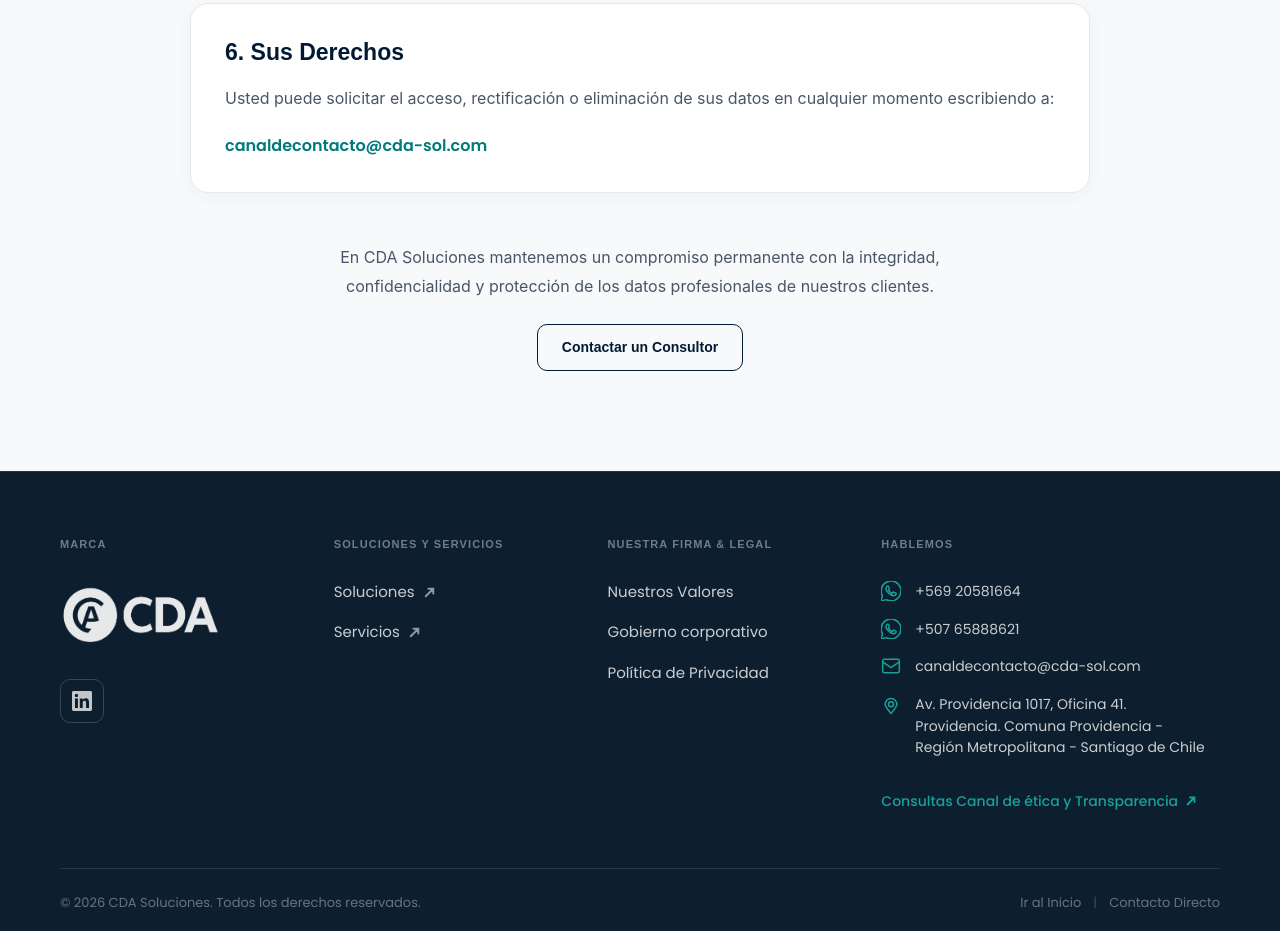
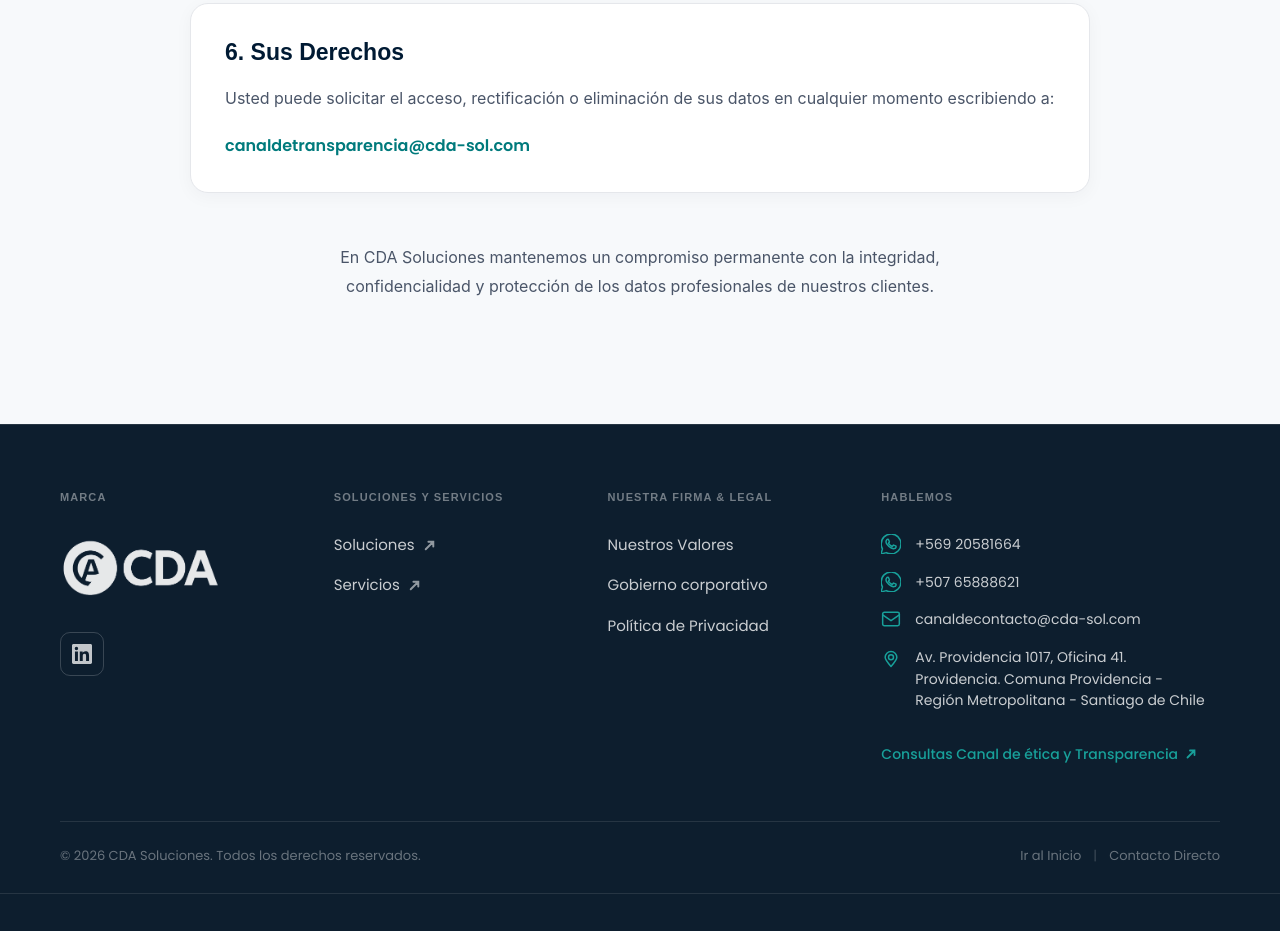
Before and after one commit to CDASOLUCIONES/CDA-Web-main_2, an Angular app: page /politica-privacidad in a window 1280 px wide. Shown: the part 1820-2751 px from the top of the page. Built offline with nearby package versions, Linux system fonts and the light colour scheme.

Commit message:
Update politica-privacidad.component.html

```diff
--- a/src/app/components/politica-privacidad/politica-privacidad.component.html
+++ b/src/app/components/politica-privacidad/politica-privacidad.component.html
@@ -136,7 +136,7 @@
           class="privacy-mail"
           href="mailto:canaldecontacto@cda-sol.com"
         >
-          canaldecontacto&#64;cda-sol.com
+           canaldetransparencia&#64;cda-sol.com
         </a>
 
       </article>
@@ -150,12 +150,13 @@
           profesionales de nuestros clientes.
         </p>
 
+      <!--
         <a
           routerLink="/contactus"
           class="privacy-cta__button"
         >
           Contactar un Consultor
-        </a>
+        </a> -->
 
       </div>
 
```
